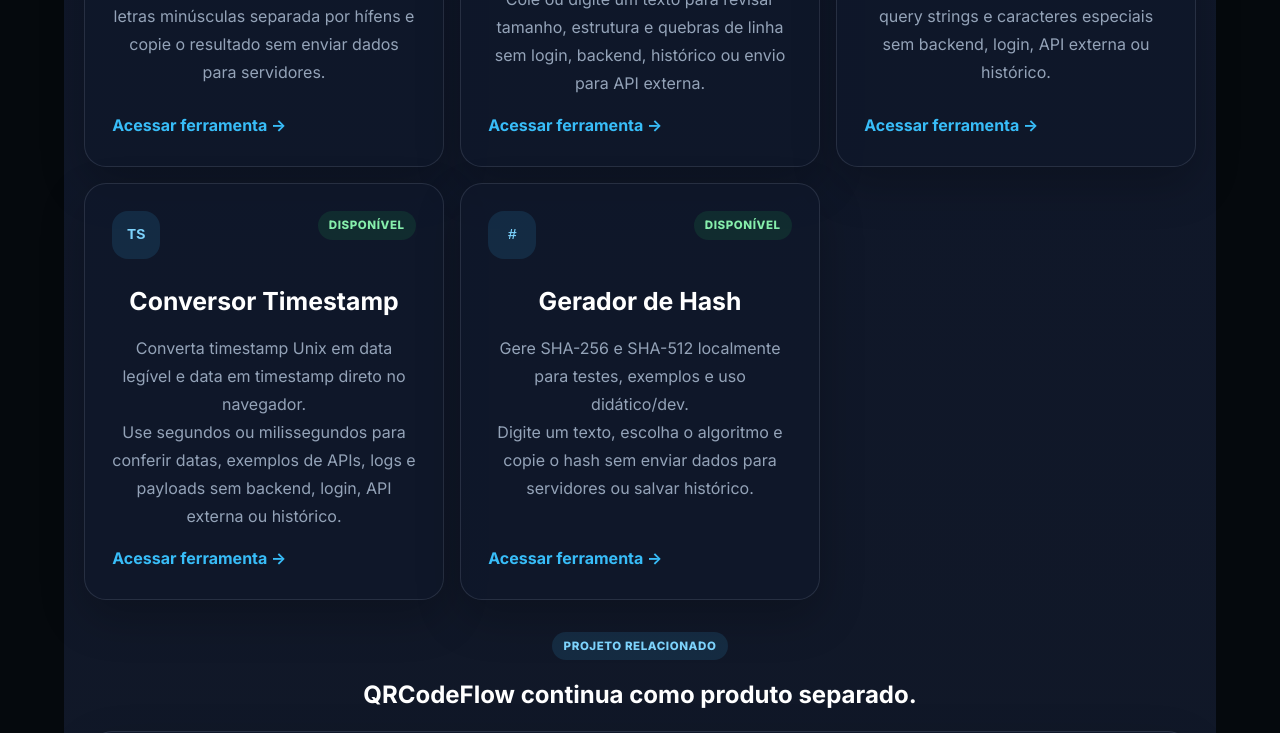
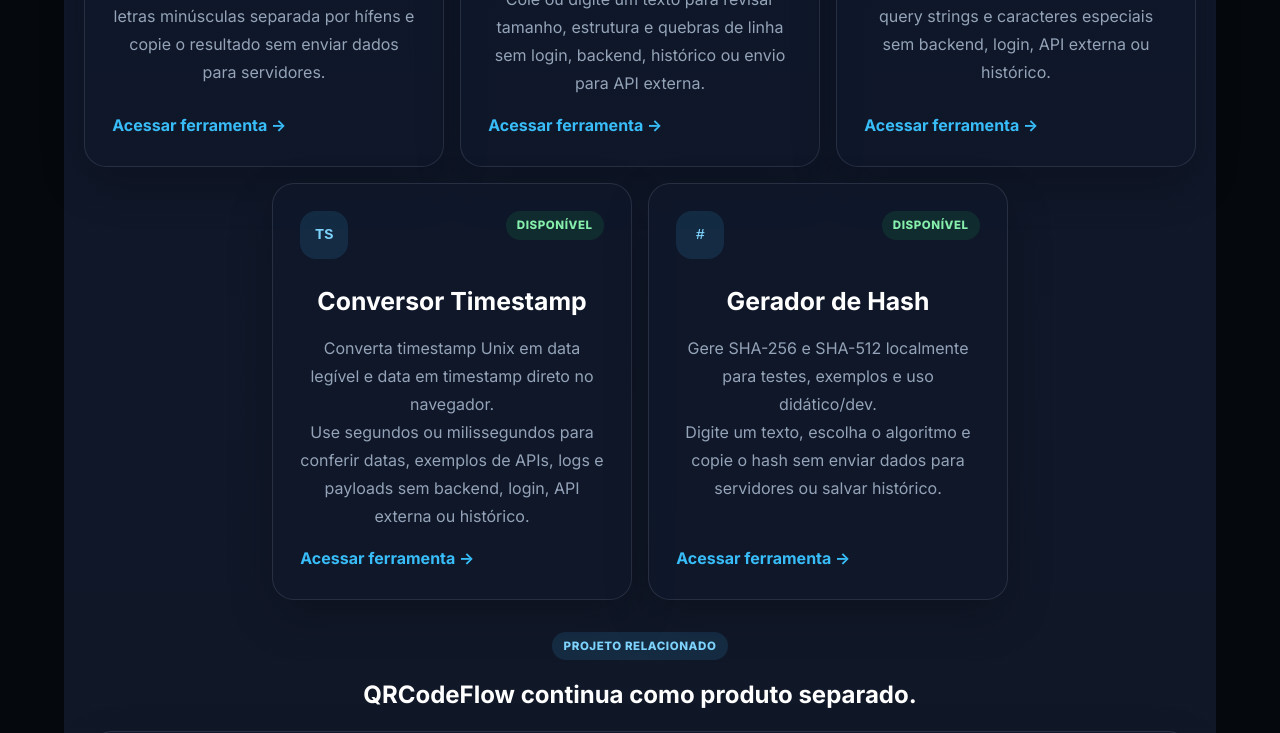
Before and after one commit to dmarostega/rockcode-front-end-vuejs, a Vue app: page /ferramentas in a window 1280 px wide. Shown: the part 2304-3037 px from the top of the page. Built offline with nearby package versions, Linux system fonts and the light colour scheme.

Commit message:
Centraliza cards do hub de ferramentas

```diff
--- a/src/views/ToolsView.vue
+++ b/src/views/ToolsView.vue
@@ -198,8 +198,8 @@ const relatedProjects = [
             <div>
               <h3 id="developer-tools-title">Ferramentas para desenvolvedores</h3>
               <p>
-                Utilitários client-side para formatar, converter, gerar e validar dados técnicos
-                sem backend.
+                Utilitários client-side para formatar, converter, gerar e validar dados técnicos sem
+                backend.
               </p>
             </div>
           </div>
@@ -422,8 +422,9 @@ const relatedProjects = [
 }
 
 .tool-card-grid {
-  display: grid;
-  grid-template-columns: repeat(auto-fit, minmax(min(100%, 20rem), 1fr));
+  display: flex;
+  flex-wrap: wrap;
+  justify-content: center;
   gap: 1rem;
 }
 
@@ -435,6 +436,8 @@ const relatedProjects = [
 .tool-card {
   display: flex;
   flex-direction: column;
+  flex: 0 1 calc((100% - 2rem) / 3);
+  min-width: min(100%, 20rem);
   color: inherit;
   text-decoration: none;
   transition:
@@ -549,9 +552,12 @@ const relatedProjects = [
 @media (max-width: 820px) {
   .hub-intro,
   .related-card,
-  .tool-group-heading,
-  .tool-card-grid {
+  .tool-group-heading {
     grid-template-columns: 1fr;
+  }
+
+  .tool-card {
+    flex-basis: 100%;
   }
 
   .hub-intro,
```
Also changed, not shown: 2 other files (tests, documents, lock files or other folders).
